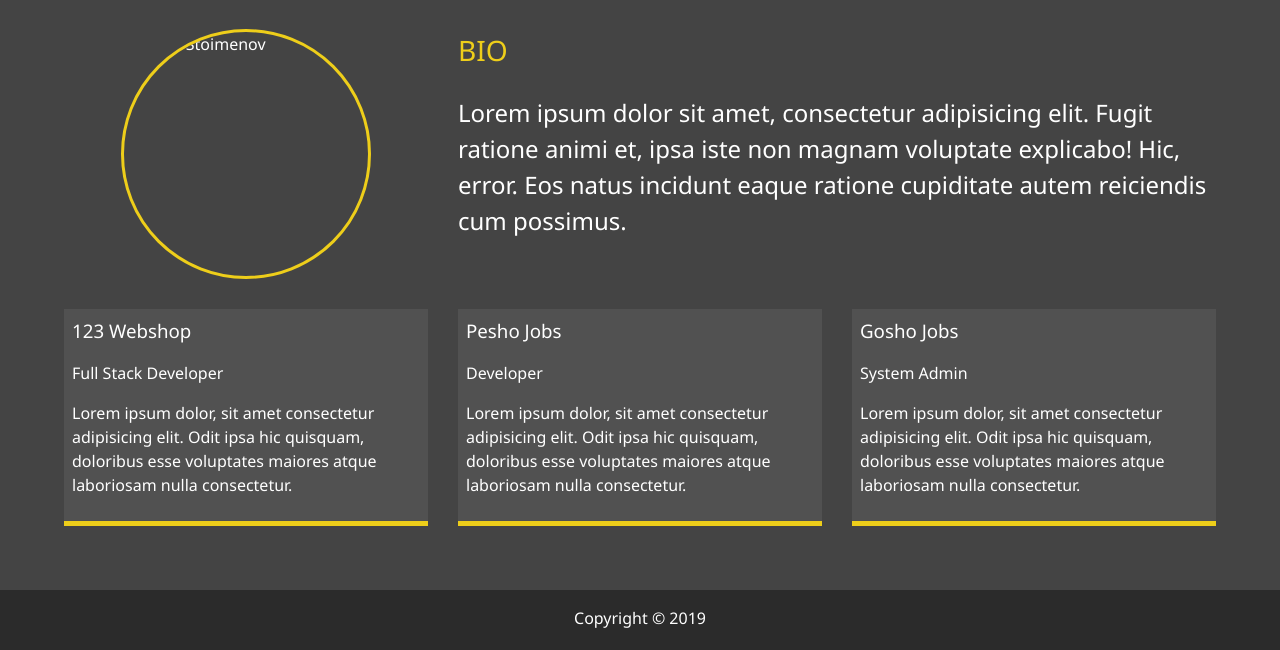
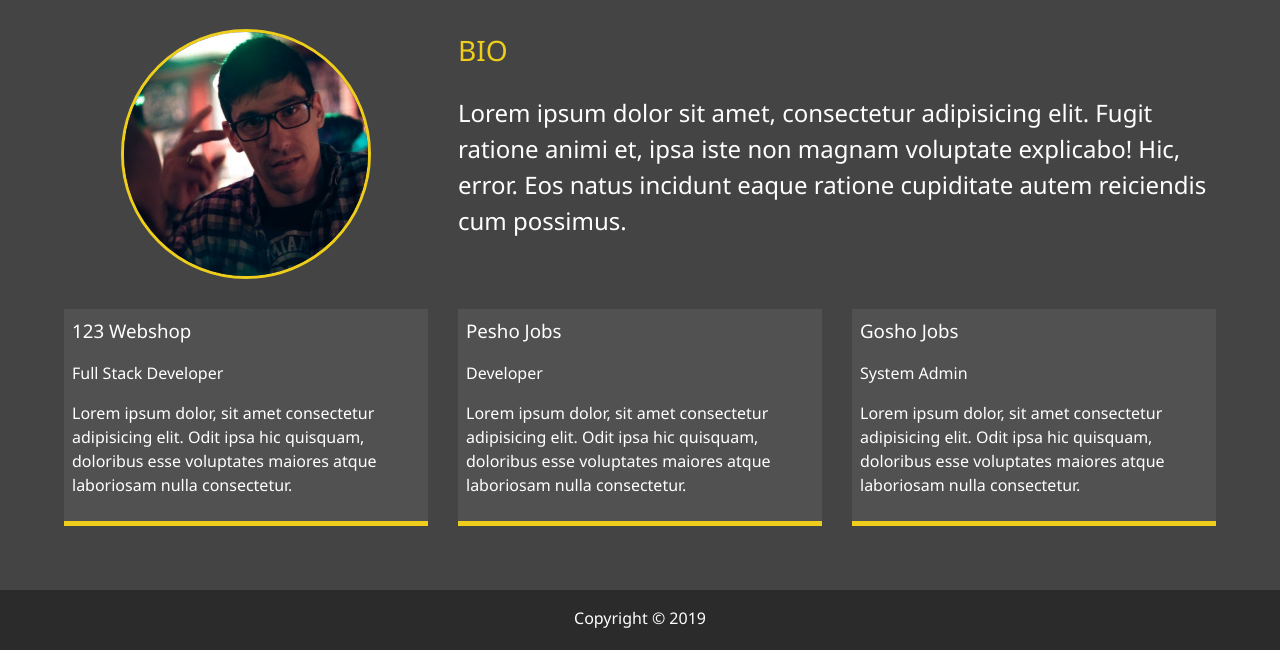
Before and after one commit to egasimuse/portfolio, a website: page dist/about.html in a window 1280 px wide. Shown: the part 253-903 px from the top of the page. Drawn offline with nearby package versions, Linux system fonts and the light colour scheme; files that its build step writes are made by us from their sources; the site is published under a folder, as on GitHub Pages, so addresses that start at the root find nothing.

Commit message:
Last changes

```diff
--- a/dist/about.html
+++ b/dist/about.html
@@ -45,7 +45,7 @@
         </h2>
         <div class="about-info">
 
-            <img src="/dist/img/profile-pic.jpg" alt="Yavor Stoimenov" class="bio-image"/>
+            <img src="../img/profile-pic.jpg" alt="Yavor Stoimenov" class="bio-image"/>
 
             <div class="bio">
                 <h3 class="text-secondary">BIO</h3>
```
